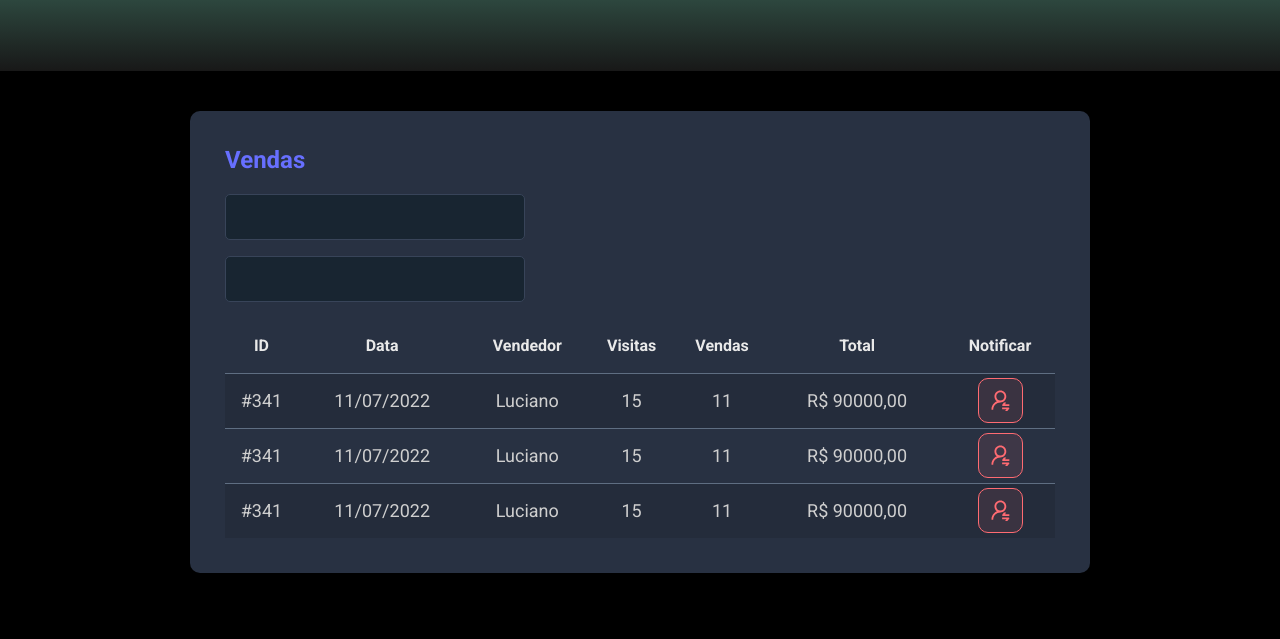
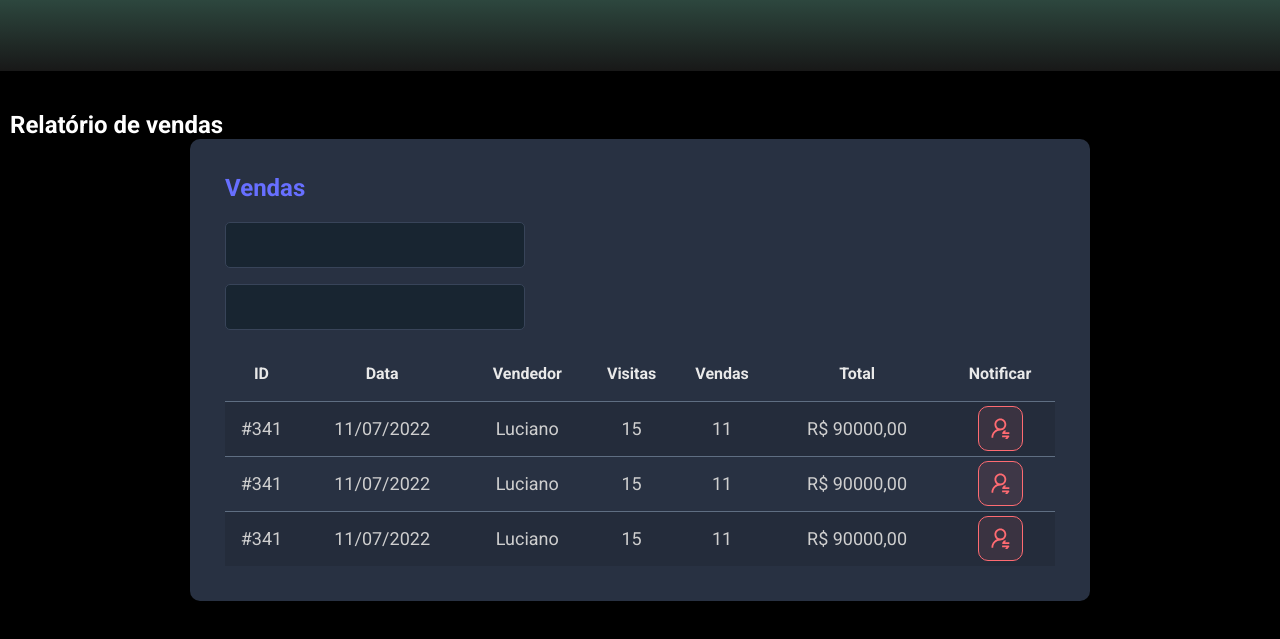
Before and after one commit to ljstecnologia/vendas, a plain HTML site: page index.html in a window 1280 px wide. Shown: the part 279-918 px from the top of the page. Before the commit the page ends 892 px from the top, so only its background shows below. Drawn offline with Linux system fonts and the light colour scheme.

Commit message:
Incluido nome do relatorio de vendas

```diff
--- a/index.html
+++ b/index.html
@@ -25,6 +25,7 @@
 
     <main>
       <section id="sales">
+        <div><h2>Relatório de vendas</h2></div>
         <div class="dsmeta-container-largura">
           <div class="dsmeta-card">
             <h2 class="dsmeta-sales-title">Vendas</h2>
```
